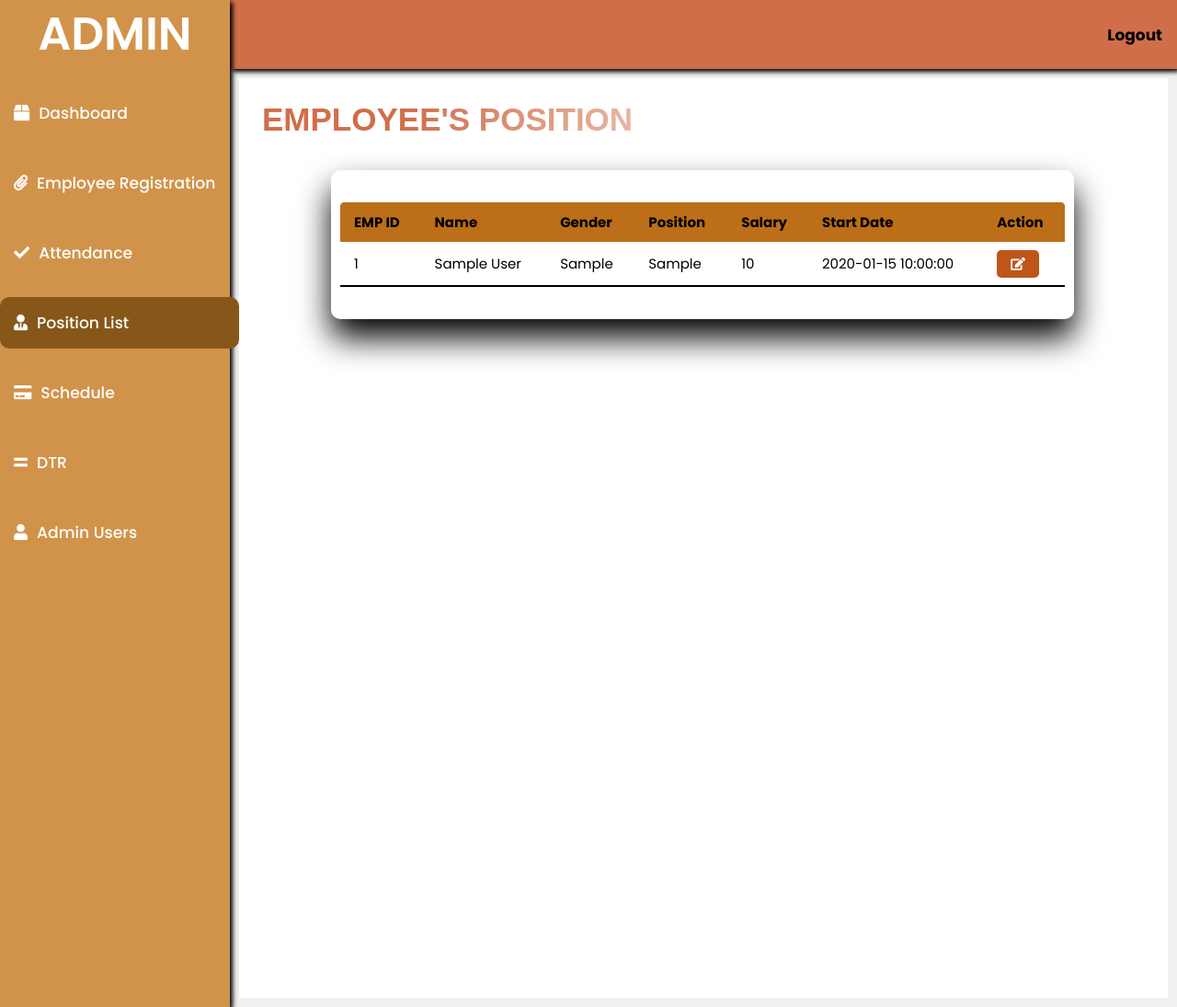
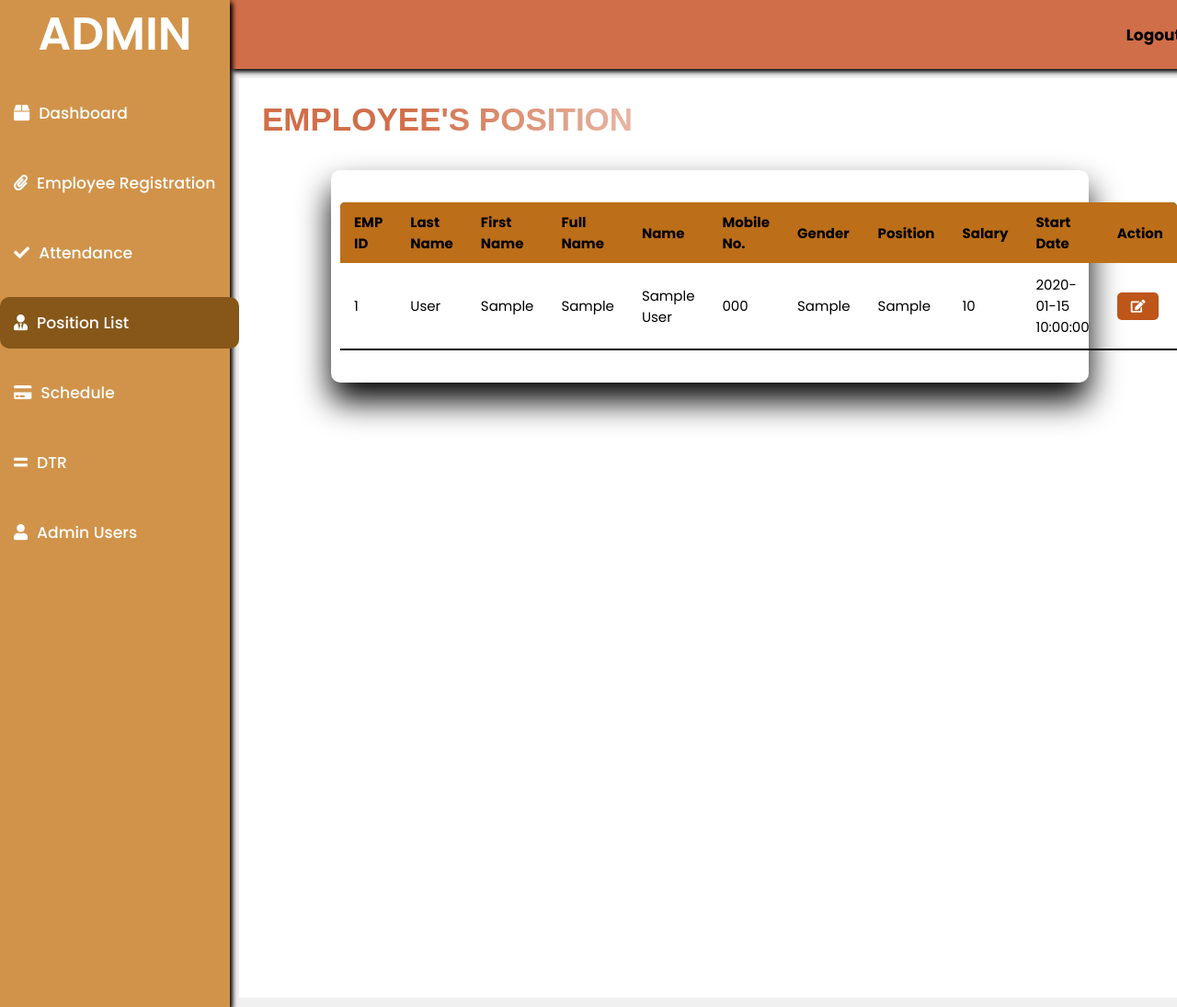
Before and after one commit to paulo-24/Backup_lang, a PHP site: page /positionlist.php in a window 1280 px wide. Shown: the whole page at 92% size. Run offline with PHP 8.4, Linux system fonts and the light colour scheme; tables that the repository leaves empty or names only in its code hold one stand-in row (values such as "Sample post"); a stand-in replaces the project's code that opens the database connection.

Commit message:
Update positionlist.php

```diff
--- a/bigbrew/positionlist.php
+++ b/bigbrew/positionlist.php
@@ -47,7 +47,11 @@
                             <thead>
                                 <tr>
                                     <th>EMP ID</th>
+                                    <th>Last Name</th>
+                                    <th>First Name</th>
+                                    <th>Full Name</th>
                                     <th>Name</th>
+                                    <th>Mobile No.</th>
                                     <th>Gender</th>
                                     <th>Position</th>
                                     <th>Salary</th>
@@ -62,7 +66,11 @@
                                 ?>
                                 <tr>
                                     <td><?php echo $row["employee_id"]; ?></td>
+                                    <td><?php echo $row["lname"]; ?></td>
+                                    <td><?php echo $row["fname"]; ?></td>
+                                    <td><?php echo $row["middle_initial"]; ?></td>
                                     <td><?php echo $row["name"]; ?></td>
+                                    <td><?php echo $row["mobile_number"]; ?></td>
                                     <td><?php echo $row["gender"]; ?></td>
                                     <td><?php echo $row["department"]; ?></td>
                                     <td><?php echo $row["salary"]; ?></td>
```
